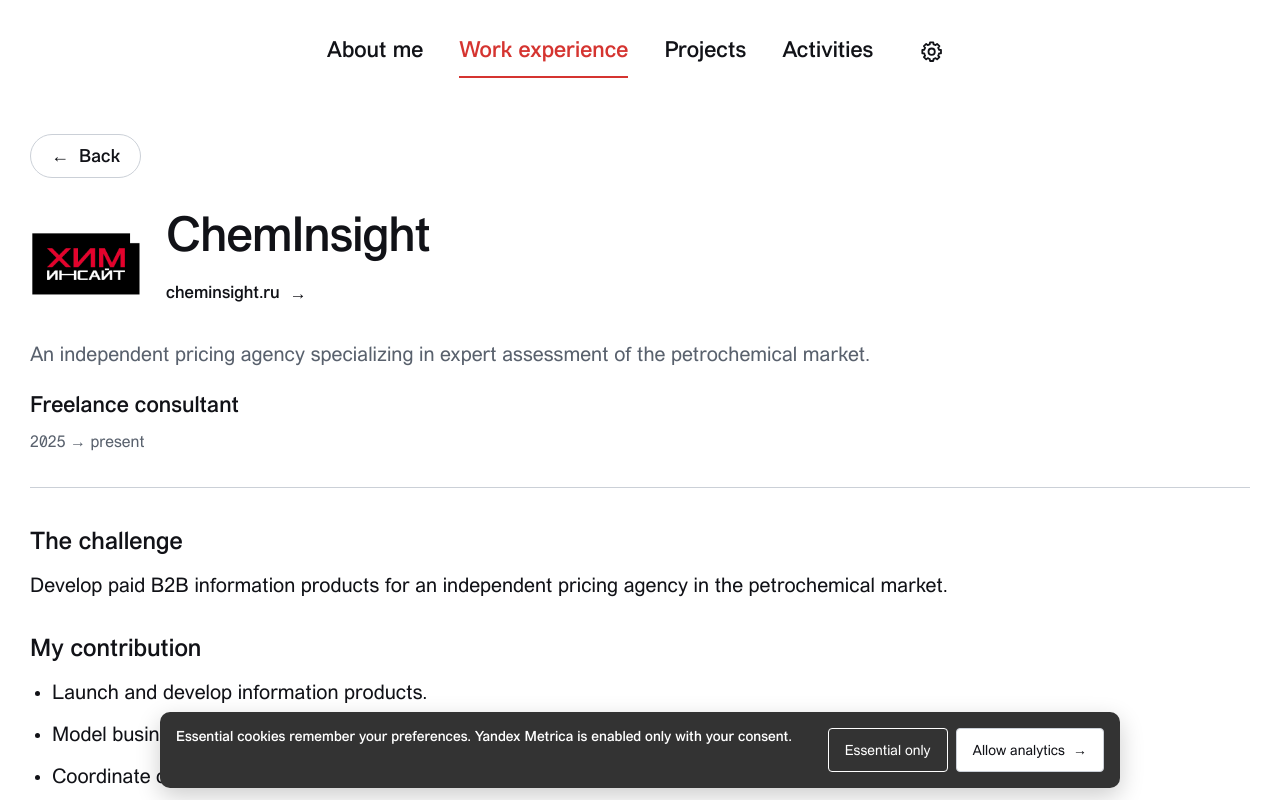
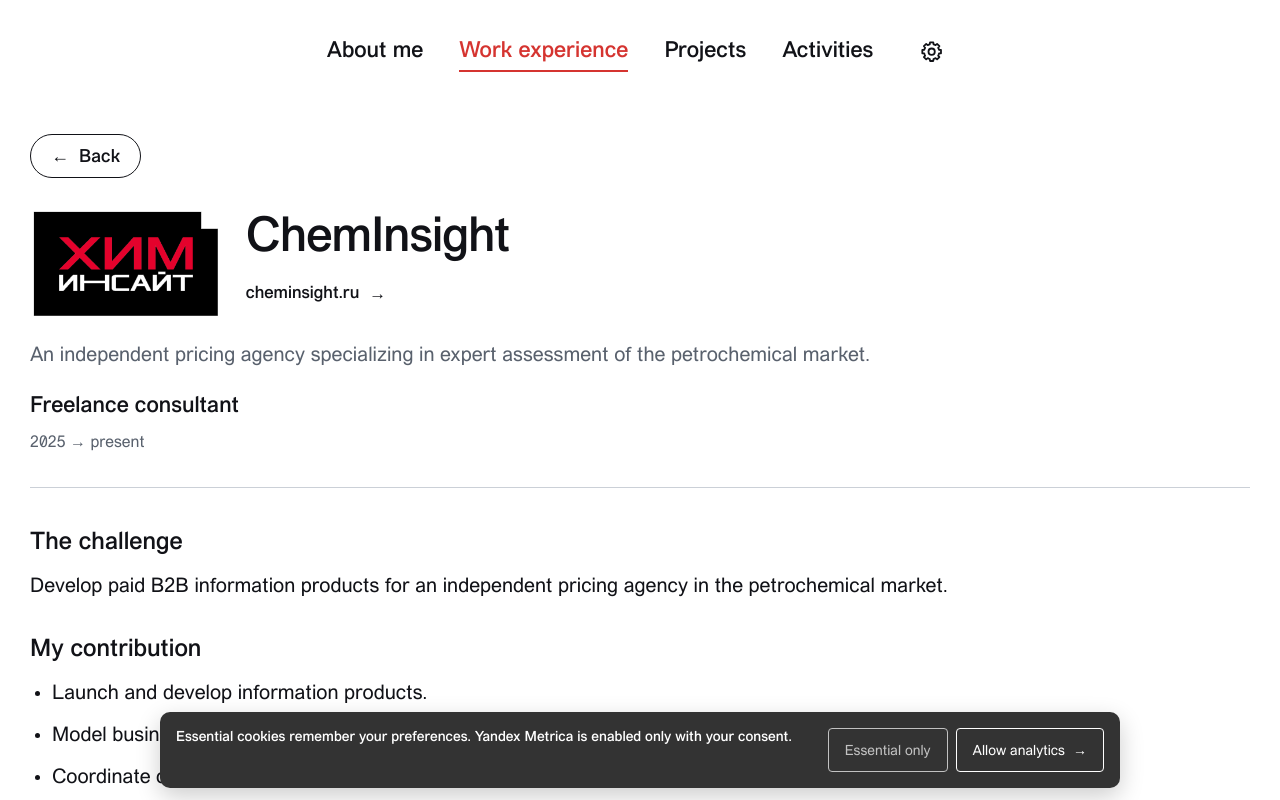
Before and after one commit to gitsvitya/svitya-personal, a Next.js app: page /en/work/cheminsight in a window 1280 px wide. Shown: the top 800 px of the page. Built offline with nearby package versions, Linux system fonts and the light colour scheme.

Commit message:
Added: polish UI and preserve cookie banner

```diff
--- a/src/components/AppDetailPage/AppDetailPage.module.css
+++ b/src/components/AppDetailPage/AppDetailPage.module.css
@@ -16,7 +16,7 @@
   align-self: flex-start;
   cursor: pointer;
   margin: 0;
-  border: var(--control-border-width) solid var(--border-color);
+  border: var(--control-border-width) solid currentColor;
   border-radius: 999px;
   outline: none;
   background-color: var(--bg-surface);
--- a/src/components/AppHeader/AppHeader.module.css
+++ b/src/components/AppHeader/AppHeader.module.css
@@ -21,7 +21,7 @@
   gap: 10px;
   margin: 0;
   border-radius: 999px;
-  border: var(--control-border-width) solid var(--border-color);
+  border: var(--control-border-width) solid currentColor;
   outline: none;
   background: var(--bg-surface);
   color: var(--text-primary);
@@ -143,7 +143,7 @@
   position: absolute;
   left: 0;
   right: 0;
-  bottom: -4px;
+  bottom: 2px;
   height: 2px;
   background-color: var(--accent);
   transform: scaleX(0);
--- a/src/components/AppSettings/AppSettings.module.css
+++ b/src/components/AppSettings/AppSettings.module.css
@@ -42,7 +42,7 @@
   gap: 8px;
   margin: 0;
   max-height: 44px;
-  border: var(--control-border-width) solid var(--border-color);
+  border: var(--control-border-width) solid currentColor;
   background-color: var(--bg-surface);
   border-radius: 999px;
   outline: none;
--- a/src/components/CookieBanner/CookieBanner.module.css
+++ b/src/components/CookieBanner/CookieBanner.module.css
@@ -46,6 +46,7 @@
   gap: 8px;
   padding: 8px 16px;
   min-height: 44px;
+  border: var(--control-border-width) solid currentColor;
   border-radius: 4px;
   font: inherit;
   font-size: 14px;
@@ -73,15 +74,13 @@
 }
 
 .acceptButton {
-  background-color: var(--bg-surface);
-  color: var(--text-primary);
-  border: var(--control-border-width) solid var(--border-color);
+  background-color: transparent;
+  color: var(--banner-text);
 }
 
 .secondaryButton {
   background-color: transparent;
-  color: var(--banner-text);
-  border: var(--control-border-width) solid var(--banner-text);
+  color: color-mix(in srgb, var(--banner-text) 70%, var(--banner-bg));
 }
 
 .button:hover {
--- a/src/components/DetailContent/DetailContent.module.css
+++ b/src/components/DetailContent/DetailContent.module.css
@@ -13,12 +13,13 @@
   transition: border-color var(--transition-theme);
 }
 .companyIdentity {
-  display: grid;
-  grid-template-columns: 112px minmax(0, 1fr);
+  display: flex;
+  flex-wrap: wrap;
   align-items: center;
   gap: 24px;
 }
 .companyBox {
+  flex: 1 1 260px;
   display: flex;
   flex-direction: column;
   gap: 4px;
@@ -89,9 +90,12 @@
   transition: color var(--transition-theme);
 }
 .logo {
-  width: 112px;
+  flex-shrink: 0;
+  width: auto;
   height: 112px;
+  max-width: 100%;
   object-fit: contain;
+  object-position: left center;
 }
 .paragraph {
   margin: 0;
@@ -145,12 +149,7 @@
     padding-bottom: 24px;
   }
   .companyIdentity {
-    grid-template-columns: 80px minmax(0, 1fr);
     gap: 20px;
-  }
-  .logo {
-    width: 80px;
-    height: 80px;
   }
   .detailContent {
     gap: 28px;
@@ -159,12 +158,7 @@
 
 @media (max-width: 640px) {
   .companyIdentity {
-    grid-template-columns: 64px minmax(0, 1fr);
     gap: 16px;
-  }
-  .logo {
-    width: 64px;
-    height: 64px;
   }
   .paragraph,
   .contributions {
--- a/src/components/DetailContent/DetailContent.tsx
+++ b/src/components/DetailContent/DetailContent.tsx
@@ -20,7 +20,7 @@ function DetailContent({ company, titleId, descriptionId, text }: DetailContentP
             className={styles.logo}
             src={company.logo}
             alt=""
-            sizes="(max-width: 640px) 64px, (max-width: 768px) 80px, 112px"
+            sizes={`${Math.ceil((112 * company.logo.width) / company.logo.height)}px`}
             preload
           />
           <div className={styles.companyBox}>
--- a/src/components/MaterialsGallery/MaterialsGallery.module.css
+++ b/src/components/MaterialsGallery/MaterialsGallery.module.css
@@ -34,7 +34,7 @@
   width: 100%;
   aspect-ratio: 5 / 6;
   padding: 0;
-  border: 1px solid var(--border-color);
+  border: var(--control-border-width) solid currentColor;
   border-radius: 12px;
   background-color: var(--bg-surface);
   color: var(--text-primary);
@@ -69,7 +69,7 @@
 
 .previewTitle {
   display: flex;
-  align-items: baseline;
+  align-items: flex-end;
   gap: 8px;
   padding: 0 4px 0 0;
   margin: 0;
@@ -123,7 +123,10 @@
   height: auto;
   aspect-ratio: 5 / 6;
   object-fit: contain;
-  transition: opacity var(--transition-fast);
+  border: var(--control-border-width) solid var(--text-primary);
+  transition:
+    opacity var(--transition-fast),
+    border-color var(--transition-theme);
 }
 
 .materialVisible {
@@ -142,7 +145,7 @@
   width: 44px;
   height: 44px;
   padding: 0;
-  border: var(--control-border-width) solid var(--border-color);
+  border: var(--control-border-width) solid currentColor;
   border-radius: 50%;
   background-color: var(--bg-surface);
   color: var(--text-primary);
@@ -210,7 +213,7 @@
   min-height: 44px;
   gap: 10px;
   padding: 8px 14px;
-  border: var(--control-border-width) solid var(--border-color);
+  border: var(--control-border-width) solid currentColor;
   border-radius: 999px;
   background-color: var(--bg-surface);
   color: var(--text-primary);
@@ -278,7 +281,7 @@
 
   .arrowButton:disabled:hover {
     background-color: var(--bg-surface);
-    border-color: var(--border-color);
+    border-color: currentColor;
     color: var(--text-primary);
   }
 
--- a/src/components/SiteShell/SiteShell.tsx
+++ b/src/components/SiteShell/SiteShell.tsx
@@ -1,9 +1,10 @@
 "use client";
 
-import { useCallback, useEffect, useMemo, useState, useTransition, type ReactNode } from "react";
+import { useCallback, useEffect, useMemo, useTransition, type ReactNode } from "react";
 import { usePathname, useRouter } from "next/navigation";
 import { getTranslations } from "../../content/ui-text";
 import { useThemePreference } from "../../hooks/useThemePreference";
+import { useCookieSettings } from "../../hooks/useCookieSettings";
 import { DEFAULT_LANGUAGE, type Language, type SectionPath } from "../../types/domain";
 import {
   buildLocalizedDetailPath,
@@ -33,7 +34,7 @@ function SiteShell({ children, initialLanguage = DEFAULT_LANGUAGE }: SiteShellPr
   const text = getTranslations(language);
   const { theme, setTheme } = useThemePreference("light");
   const [isPending, startTransition] = useTransition();
-  const [areCookieSettingsOpen, setAreCookieSettingsOpen] = useState(false);
+  const { areCookieSettingsOpen, openCookieSettings, closeCookieSettings } = useCookieSettings();
 
   const navigate = useCallback(
     (href: string, options: RouteTransitionOptions = {}) => {
@@ -90,7 +91,7 @@ function SiteShell({ children, initialLanguage = DEFAULT_LANGUAGE }: SiteShellPr
           setTheme,
           language,
           changeLanguage,
-          openCookieSettings: () => setAreCookieSettingsOpen(true),
+          openCookieSettings,
         }}
       >
         <div className={styles.page}>
@@ -106,13 +107,11 @@ function SiteShell({ children, initialLanguage = DEFAULT_LANGUAGE }: SiteShellPr
             </div>
           </main>
           <AppFooter text={text} language={language} />
-          <div key={language} className="route-reveal">
-            <CookieBanner
-              text={text}
-              forceOpen={areCookieSettingsOpen}
-              onClose={() => setAreCookieSettingsOpen(false)}
-            />
-          </div>
+          <CookieBanner
+            text={text}
+            forceOpen={areCookieSettingsOpen}
+            onClose={closeCookieSettings}
+          />
         </div>
       </SitePreferencesContext.Provider>
     </RouteTransitionContext.Provider>
--- /dev/null
+++ b/src/hooks/useCookieSettings.ts
@@ -0,0 +1,33 @@
+"use client";
+
+import { useSyncExternalStore } from "react";
+
+// Locale navigation remounts SiteShell. Keep this transient UI state for the
+// lifetime of the browser document, without changing the stored consent.
+let areCookieSettingsOpen = false;
+const listeners = new Set<() => void>();
+
+function subscribe(onChange: () => void) {
+  listeners.add(onChange);
+  return () => {
+    listeners.delete(onChange);
+  };
+}
+
+function setCookieSettingsOpen(isOpen: boolean) {
+  areCookieSettingsOpen = isOpen;
+  listeners.forEach((onChange) => onChange());
+}
+
+const getSnapshot = () => areCookieSettingsOpen;
+const getServerSnapshot = () => false;
+const openCookieSettings = () => setCookieSettingsOpen(true);
+const closeCookieSettings = () => setCookieSettingsOpen(false);
+
+export function useCookieSettings() {
+  return {
+    areCookieSettingsOpen: useSyncExternalStore(subscribe, getSnapshot, getServerSnapshot),
+    openCookieSettings,
+    closeCookieSettings,
+  };
+}
--- a/src/index.css
+++ b/src/index.css
@@ -179,7 +179,7 @@ body {
   gap: 10px;
   min-height: 48px;
   padding: 12px 20px;
-  border: 1px solid transparent;
+  border: var(--control-border-width) solid currentColor;
   border-radius: 999px;
   font-weight: 400;
   font-size: 17px;
@@ -197,14 +197,13 @@ body {
   color: var(--button-text);
 }
 .button-secondary {
-  border-color: var(--border-color);
   color: var(--text-primary);
 }
 .button-primary:hover {
   background: #b62522;
 }
 .button-secondary:hover {
-  border-color: var(--accent);
+  color: var(--accent);
 }
 .button-primary:focus-visible,
 .button-secondary:focus-visible {
```
Also changed, not shown: 1 other file (tests, documents, lock files or other folders).
